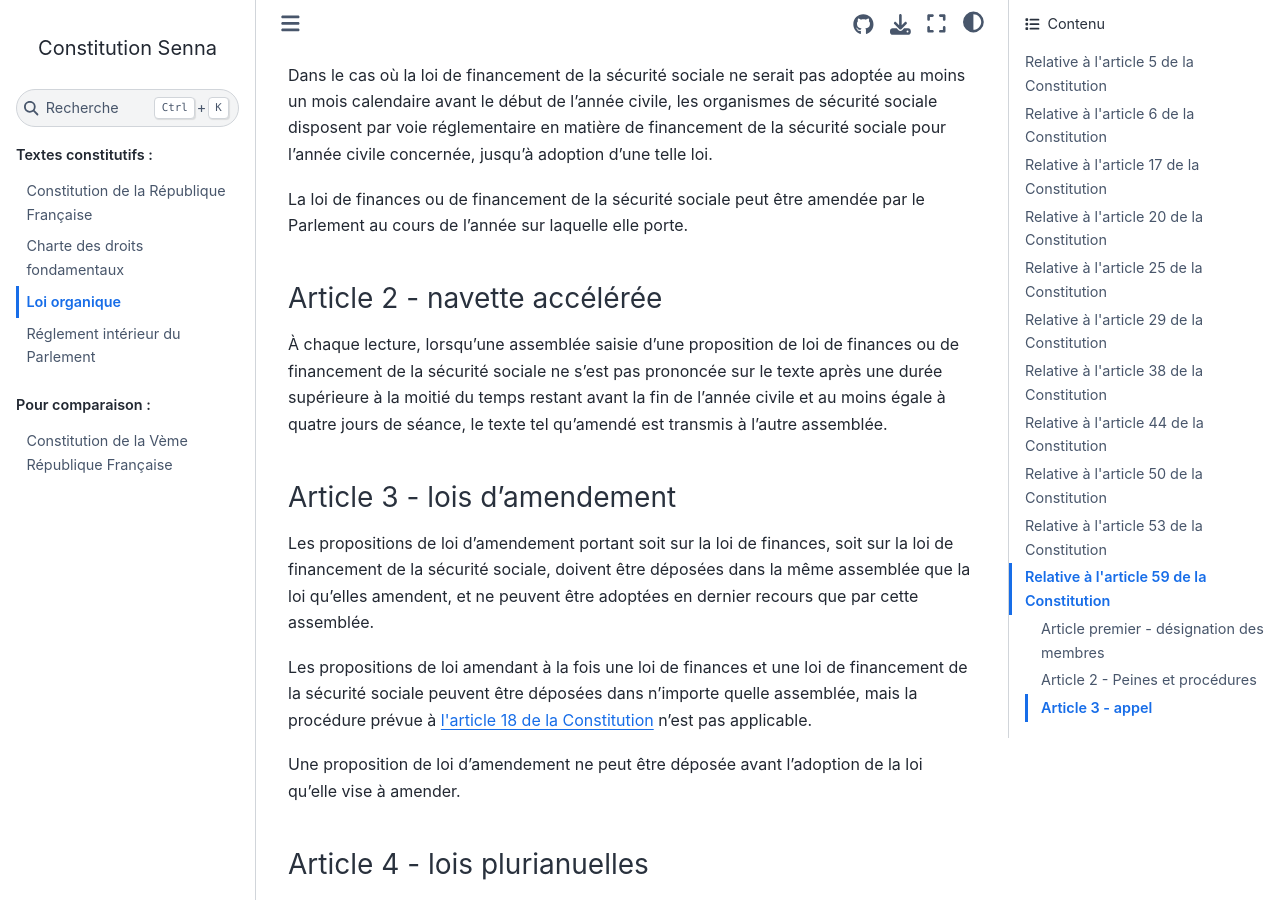
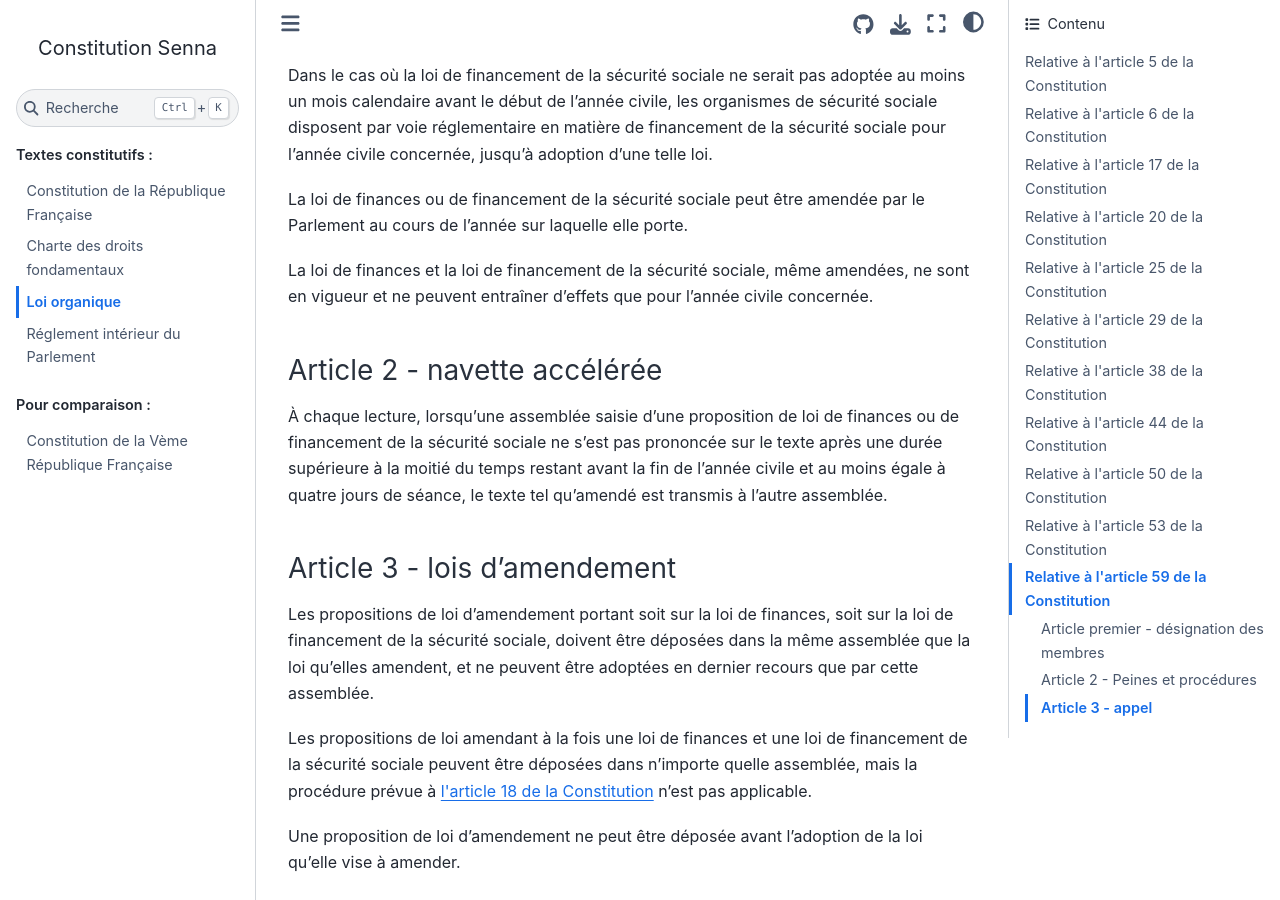
Before and after one commit to Gouvernathor/senna, a Sphinx documentation site: the page built from source/organique.rst, in a window 1280 px wide and 900 px high, scrolled down 3341 px. Built offline with Sphinx 7.4.7 and the Sphinx Book theme 1.1.4, drawn with Linux system fonts in a browser that asks for light colours.

Commit message:
application des lois de financement annuelles

```diff
--- a/source/organique.rst
+++ b/source/organique.rst
@@ -109,6 +109,8 @@
 Dans le cas où la loi de financement de la sécurité sociale ne serait pas adoptée au moins un mois calendaire avant le début de l'année civile, les organismes de sécurité sociale disposent par voie réglementaire en matière de financement de la sécurité sociale pour l'année civile concernée, jusqu'à adoption d'une telle loi.
 
 La loi de finances ou de financement de la sécurité sociale peut être amendée par le Parlement au cours de l'année sur laquelle elle porte.
+
+La loi de finances et la loi de financement de la sécurité sociale, même amendées, ne sont en vigueur et ne peuvent entraîner d'effets que pour l'année civile concernée.
 
 Article 2 - navette accélérée
 -----------------------------
```
